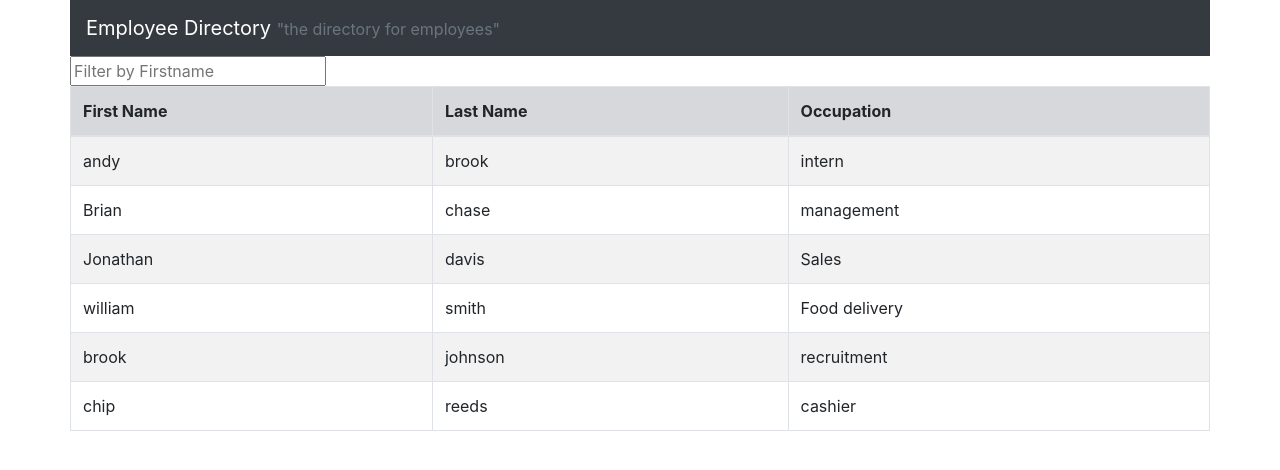
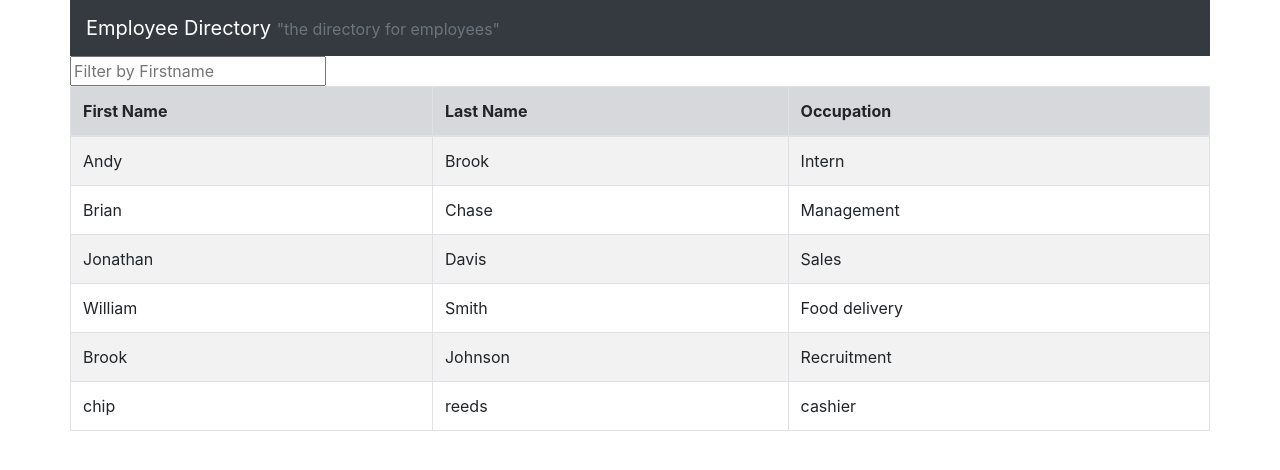
Before and after one commit to AZGchip/react_employee_directory, a React (Create React App) app: page / in a window 1280 px wide. Shown: the top 470 px of the page. Built offline with nearby package versions, Linux system fonts and the light colour scheme.

Commit message:
fixed capitalization in table causing bug in sort function, added comments.

```diff
--- a/src/components/List.js
+++ b/src/components/List.js
@@ -4,33 +4,33 @@ import Filter from "./Filter"
 let employees = [
     {
         id: 1,
-        firstName: "andy",
-        lastName: "brook",
-        occupation: "intern"
+        firstName: "Andy",
+        lastName: "Brook",
+        occupation: "Intern"
     },
     {
         id: 2,
         firstName: "Brian",
-        lastName: "chase",
-        occupation: "management"
+        lastName: "Chase",
+        occupation: "Management"
     },
     {
         id: 3,
         firstName: "Jonathan",
-        lastName: "davis",
+        lastName: "Davis",
         occupation: "Sales"
     },
     {
         id: 4,
-        firstName: "william",
-        lastName: "smith",
+        firstName: "William",
+        lastName: "Smith",
         occupation: "Food delivery"
     },
     {
         id: 5,
-        firstName: "brook",
-        lastName: "johnson",
-        occupation: "recruitment"
+        firstName: "Brook",
+        lastName: "Johnson",
+        occupation: "Recruitment"
     },
     {
         id: 6,
@@ -42,7 +42,7 @@ let employees = [
 let sortCase = {}
 let filteredArray = {};
 
-
+//sorts , and/or filters the "employees" as well as displays a table of them.
 class List extends Component {
     state = {
         employees,
@@ -63,7 +63,7 @@ class List extends Component {
             filteredArray: employees
         }
     }
-
+    //filter
     handleFilterChange = event => {
         const name = event.target.name
         const value = event.target.value
@@ -94,6 +94,7 @@ class List extends Component {
         });
         console.log("this is filtered Array", this.state.filteredArray)
     };
+    //sort
     handleSortChange = (param) => {
         // y/n is inverted
         let invert;
@@ -161,7 +162,7 @@ class List extends Component {
 
     }
 
-
+//returns the table and filter input box
     render() {
         return (
             <div>
```
